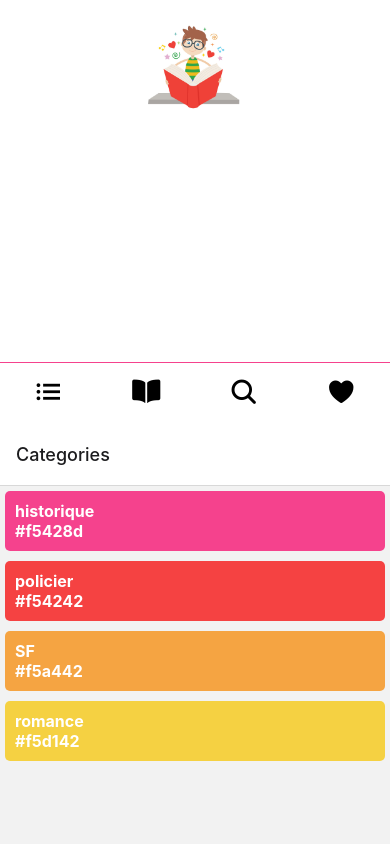
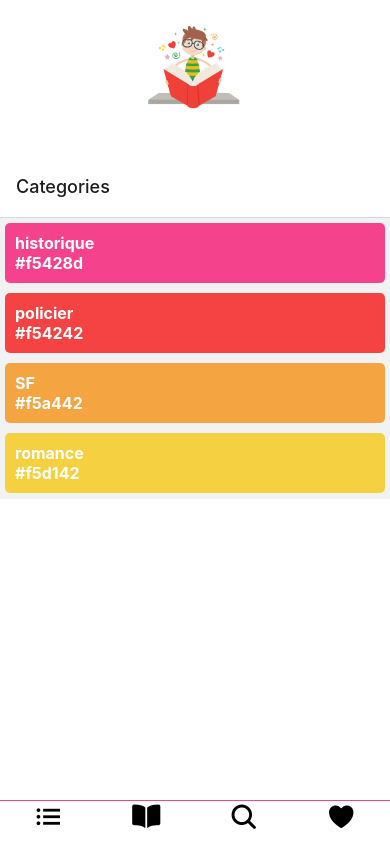
Before and after one commit to Eugenie94/librairie-react, a React Native app: screen / in a window 390 px wide. Built offline with nearby package versions, Linux system fonts and the light colour scheme.

Commit message:
fix navbar bootom

```diff
--- a/App.js
+++ b/App.js
@@ -1,10 +1,9 @@
 import React from 'react';
-import { View, StyleSheet } from 'react-native';
+import { View, Image, Text, StyleSheet, StatusBar, TouchableOpacity } from 'react-native';
 import { NavigationContainer } from '@react-navigation/native';
 import { createNativeStackNavigator } from '@react-navigation/native-stack';
 import Header from './components/Header';
 import Categories from './components/Categories';
-import BooksCategories from './components/BooksCategories';
 import Books from './components/Books';
 
 export default function App() {
@@ -12,12 +11,20 @@
 
   return (
     <NavigationContainer>
+
+      {/* Image de l'application */}
+      <StatusBar barStyle="light-content" backgroundColor="#f5428d" />
+      <Image source={require('./assets/image.jpg')} style={styles.image} />
+      <View style={styles.titleContainer}>
+        <Text style={styles.title}>GilbertJeune</Text>
+      </View>
+
       <View style={styles.container}>
-        <Header title="Mon Header" />
         <Stack.Navigator>
           <Stack.Screen name="Categories" component={Categories} />
           <Stack.Screen name="Books" component={Books} />
         </Stack.Navigator>
+        <Header title="Mon Header" />
       </View>
     </NavigationContainer>
   );
@@ -26,6 +33,21 @@
 const styles = StyleSheet.create({
   container: {
     flex: 1,
-    backgroundColor: '#fff'
+  },
+  image: {
+    width: 100,
+    height: 100,
+    resizeMode: 'contain',
+    alignSelf: 'center',
+    marginTop: 20,
+  },
+  titleContainer: {
+    alignItems: 'center',
+    marginBottom: 10,
+  },
+  title: {
+    fontSize: 20,
+    fontWeight: 'bold',
+    color: 'white',
   },
 });
--- a/components/Header.jsx
+++ b/components/Header.jsx
@@ -1,96 +1,44 @@
 import React from 'react';
-import { View, Image, Text, StyleSheet, StatusBar, TouchableOpacity } from 'react-native';
+import { View, Image, Text, StyleSheet, TouchableOpacity } from 'react-native';
 import { createMaterialTopTabNavigator } from '@react-navigation/material-top-tabs';
 import { NavigationContainer, useNavigation } from '@react-navigation/native';
 import Icon from 'react-native-vector-icons/Ionicons';
 
 const Tab = createMaterialTopTabNavigator();
 
-function BooksScreen() {
-  const navigation = useNavigation();
+export default function Header({ navigation }) {
+  const handleCategoriesNavigation = () => {
+    navigation.navigate('Categories');
+  };
 
   const handleBooksNavigation = () => {
     navigation.navigate('Books');
   };
 
-  return (
-    <View style={styles.tabContent}>
-      <TouchableOpacity onPress={handleBooksNavigation}>
-        <Text>Books Screen</Text>
-      </TouchableOpacity>
-    </View>
-  );
-}
-
-function CategoriesScreen() {
-  const navigation = useNavigation();
-
-  const handleCategoriesNavigation = () => {
-    navigation.navigate('Categories');
-  };
-
-  return (
-    <View style={styles.tabContent}>
-      <TouchableOpacity onPress={handleCategoriesNavigation}>
-        <Text>Categories Screen</Text>
-      </TouchableOpacity>
-    </View>
-  );
-}
-
-function SearchScreen() {
-  const navigation = useNavigation();
-
   const handleSearchNavigation = () => {
     navigation.navigate('SearchScreen');
   };
-
-  return (
-    <View style={styles.tabContent}>
-      <TouchableOpacity onPress={handleSearchNavigation}>
-        <Text>Search Screen</Text>
-      </TouchableOpacity>
-    </View>
-  );
-}
-
-function FavoritesScreen() {
-  const navigation = useNavigation();
 
   const handleFavoritesNavigation = () => {
     navigation.navigate('FavoritesScreen');
   };
 
   return (
-    <View style={styles.tabContent}>
-      <TouchableOpacity onPress={handleFavoritesNavigation}>
-        <Text>Favorites Screen</Text>
-      </TouchableOpacity>
-    </View>
-  );
-}
+    <View style={styles.container}>
 
-export default function Header() {
-  return (
-    <View style={styles.container}>
-      <StatusBar barStyle="light-content" backgroundColor="#f5428d" />
-      <Image source={require('../assets/image.jpg')} style={styles.image} />
-      <View style={styles.titleContainer}>
-        <Text style={styles.title}>GilbertJeune</Text>
-      </View>
 
       {/* Barre de navigation en bas */}
       <View style={styles.bottomNav}>
-        <TouchableOpacity onPress={() => console.log('Clic sur Catégorie')}>
+        <TouchableOpacity onPress={handleCategoriesNavigation}>
           <Icon name="ios-list" size={30} color="black" />
         </TouchableOpacity>
-        <TouchableOpacity onPress={() => console.log('Clic sur Livre')}>
+        <TouchableOpacity onPress={handleBooksNavigation}>
           <Icon name="ios-book" size={30} color="black" />
         </TouchableOpacity>
-        <TouchableOpacity onPress={() => console.log('Clic sur Recherche')}>
+        <TouchableOpacity onPress={handleSearchNavigation}>
           <Icon name="ios-search" size={30} color="black" />
         </TouchableOpacity>
-        <TouchableOpacity onPress={() => console.log('Clic sur Cœur')}>
+        <TouchableOpacity onPress={handleFavoritesNavigation}>
           <Icon name="ios-heart" size={30} color="black" />
         </TouchableOpacity>
       </View>
@@ -138,12 +86,12 @@
     justifyContent: 'space-around',
     alignItems: 'center',
     backgroundColor: 'white',
-    height: 60,
     borderTopWidth: 1,
     borderTopColor: '#f5428d',
     position: 'absolute',
-    bottom: 0,
+    bottom: 0, // Ajuster la valeur du bottom ici pour positionner la barre en bas
     left: 0,
     right: 0,
+    paddingBottom: 10,
   },
 });
```
